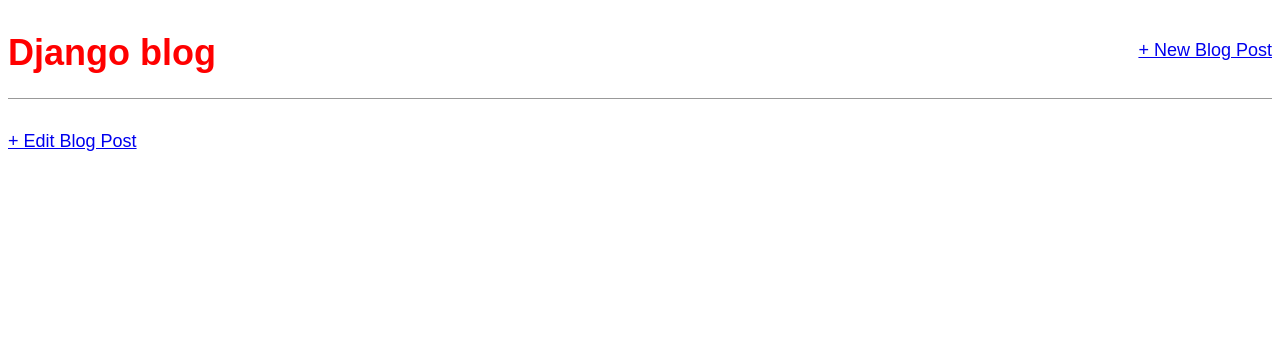
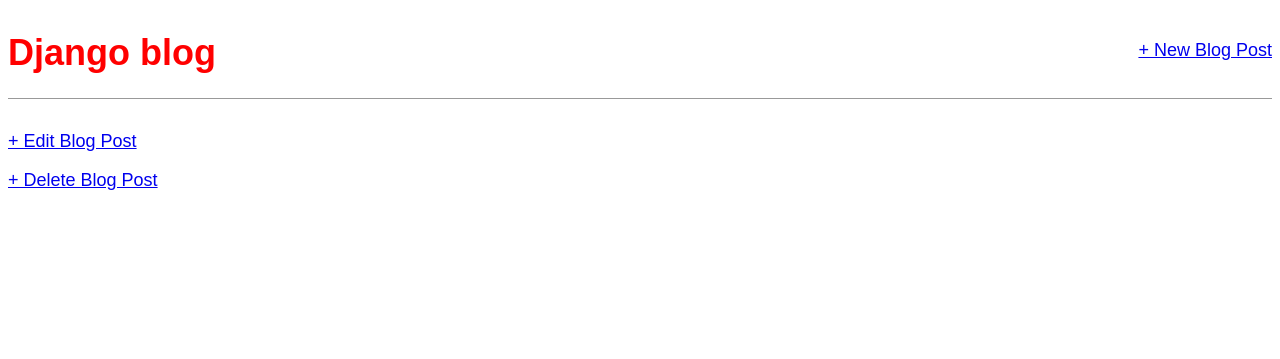
Before and after one commit to suhailnajeeb/django-starter, a Django app: template blog/templates/post_detail.html in a window 1280 px wide. Shown: the top 359 px of the page. Run offline with Django 3.2, Linux system fonts and the light colour scheme; the template is opened without the code that fills it, so the values that code supplies are empty.

Commit message:
delete post

```diff
--- a/blog/templates/post_detail.html
+++ b/blog/templates/post_detail.html
@@ -7,6 +7,7 @@
         <p>{{post.body}}</p>
     </div>
 
-    <a href = "{% url 'post_edit' post.pk %}">+ Edit Blog Post</a>
+    <p><a href = "{% url 'post_edit' post.pk %}">+ Edit Blog Post</a></p>
+    <p><a href = "{% url 'post_delete' post.pk %}">+ Delete Blog Post</a></p>
 
 {% endblock content %}
```
